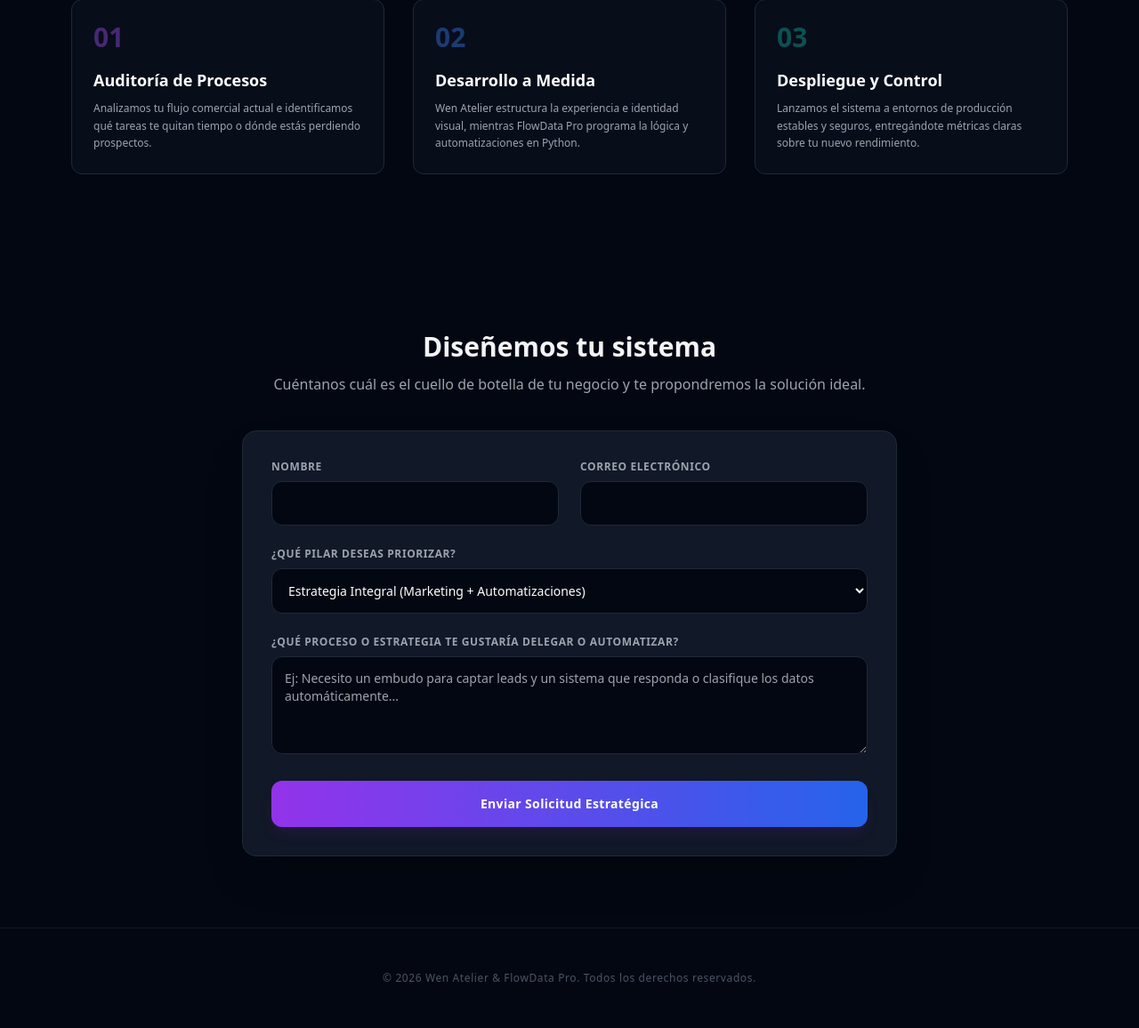
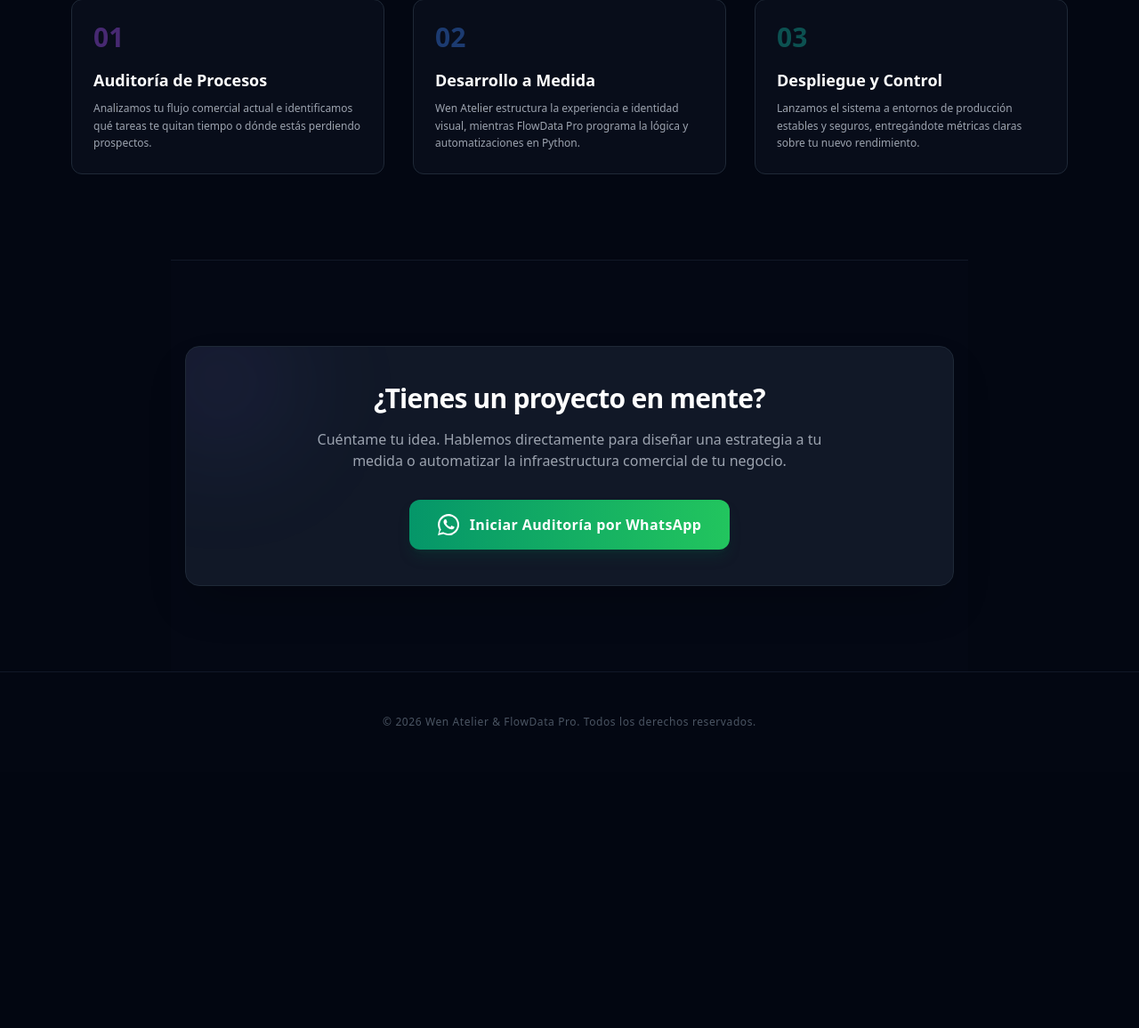
Before and after one commit to julietaventuri072-byte/mi_portafolio, a Flask app: page / in a window 1280 px wide. Shown: the part 1636-2792 px from the top of the page at 89% size. After the commit the page ends 2452 px from the top, so only its background shows below. Run offline with Flask 3, Linux system fonts and the light colour scheme; some libraries are stand-ins or nearby versions.

Commit message:
Seccion de contacto actualizada a WhatsApp directo

```diff
--- a/templates/index.html
+++ b/templates/index.html
@@ -5,7 +5,6 @@
     <meta charset="UTF-8">
     <meta name="viewport" content="width=device-width, initial-scale=1.0">
     <title>Wen Atelier & FlowData Pro | Marketing y Automatización</title>
-    <!-- Tailwind CSS -->
     <script src="https://cdn.tailwindcss.com"></script>
     <style>
         /* Animación sutil para el fondo y elementos clave */
@@ -21,7 +20,6 @@
 
 <body class="bg-gray-950 text-gray-100 font-sans selection:bg-purple-600 selection:text-white antialiased">
 
-    <!-- Navegación -->
     <nav class="border-b border-gray-900 bg-gray-950/80 backdrop-blur sticky top-0 z-50">
         <div class="p-6 max-w-7xl mx-auto flex justify-between items-center">
             <div class="text-xl md:text-2xl font-bold tracking-wide flex items-center gap-2">
@@ -39,7 +37,6 @@
         </div>
     </nav>
 
-    <!-- Hero Section (Llamativa con tipografía y gradientes) -->
     <header class="max-w-5xl mx-auto text-center py-28 px-4 relative">
         <div class="absolute inset-0 bg-gradient-to-r from-purple-500/5 to-blue-500/5 blur-3xl -z-10"></div>
 
@@ -70,7 +67,6 @@
             <a href="https://www.instagram.com/wenatelierstudio?igsh=aHU2eHJkM2hzanN1" target="_blank"
                 rel="noopener noreferrer"
                 class="w-full sm:w-auto bg-gray-900/80 text-gray-300 border border-gray-800 font-semibold px-6 py-4 rounded-xl hover:bg-gray-800 transition text-base flex items-center justify-center gap-2">
-                <!-- Icono de Instagram minimalista -->
                 <svg class="w-5 h-5 text-pink-400" fill="currentColor" viewBox="0 0 24 24">
                     <path
                         d="M12 2.163c3.204 0 3.584.012 4.85.07 3.252.148 4.771 1.691 4.919 4.919.058 1.265.069 1.645.069 4.849 0 3.205-.012 3.584-.069 4.849-.149 3.225-1.664 4.771-4.919 4.919-1.266.058-1.644.07-4.85.07-3.204 0-3.584-.012-4.849-.07-3.26-.149-4.771-1.699-4.919-4.92-.058-1.265-.07-1.644-.07-4.849 0-3.204.013-3.583.07-4.849.149-3.227 1.664-4.771 4.919-4.919 1.266-.057 1.645-.069 4.849-.069zM12 0C8.741 0 8.333.014 7.053.072 2.695.272.273 2.69.073 7.051.014 8.333 0 8.741 0 12c0 3.259.014 3.668.072 4.948.2 4.358 2.618 6.78 6.98 6.98 1.281.058 1.689.072 4.948.072 3.259 0 3.668-.014 4.948-.072 4.354-.2 6.782-2.618 6.979-6.98.059-1.28.073-1.689.073-4.948 0-3.259-.014-3.667-.072-4.947-.196-4.354-2.617-6.78-6.979-6.98C15.668.014 15.259 0 12 0zm0 5.838a6.162 6.162 0 100 12.324 6.162 6.162 0 000-12.324zM12 16a4 4 0 110-8 4 4 0 010 8zm6.406-11.845a1.44 1.44 0 100 2.881 1.44 1.44 0 000-2.881z" />
@@ -80,11 +76,9 @@
         </div>
     </header>
 
-    <!-- Sección de Soluciones -->
     <section id="soluciones" class="py-24 bg-gray-900/30 border-t border-gray-900/60">
         <div class="max-w-6xl mx-auto px-4">
             <div class="grid md:grid-cols-2 gap-12">
-                <!-- Columna Wen Atelier -->
                 <div
                     class="p-8 bg-gray-900/60 rounded-2xl border border-purple-500/10 glow-effect relative overflow-hidden">
                     <div class="absolute top-0 right-0 w-32 h-32 bg-purple-500/5 rounded-full blur-2xl"></div>
@@ -100,7 +94,6 @@
                     </div>
                 </div>
 
-                <!-- Columna FlowData Pro -->
                 <div
                     class="p-8 bg-gray-900/60 rounded-2xl border border-blue-500/10 glow-effect-blue relative overflow-hidden">
                     <div class="absolute top-0 right-0 w-32 h-32 bg-blue-500/5 rounded-full blur-2xl"></div>
@@ -119,7 +112,6 @@
         </div>
     </section>
 
-    <!-- Nueva Sección: Cómo Trabajamos (Sustituye la necesidad de imágenes complejas) -->
     <section id="metodo" class="py-24 border-t border-gray-900 max-w-6xl mx-auto px-4">
         <div class="text-center mb-16">
             <h2 class="text-3xl font-bold mb-4 tracking-tight">Estructura de Trabajo Transparente</h2>
@@ -149,63 +141,34 @@
         </div>
     </section>
 
-    <!-- Formulario de Contacto -->
-    <section id="contacto" class="max-w-3xl mx-auto py-20 px-4">
-        <div class="text-center mb-10">
-            <h2 class="text-3xl font-bold mb-3">Diseñemos tu sistema</h2>
-            <p class="text-gray-400 font-light">Cuéntanos cuál es el cuello de botella de tu negocio y te propondremos
-                la solución ideal.</p>
-        </div>
-
-        <form action="/contacto" method="POST"
-            class="space-y-6 bg-gray-900 p-8 rounded-2xl border border-gray-800 shadow-2xl">
-            <div class="grid sm:grid-cols-2 gap-6">
-                <div>
-                    <label class="block text-xs font-semibold tracking-wider text-gray-400 uppercase mb-2"
-                        for="nombre">Nombre</label>
-                    <input type="text" id="nombre" name="nombre" required
-                        class="w-full p-3.5 bg-gray-950 border border-gray-800 rounded-xl focus:outline-none focus:border-purple-500 text-white transition text-sm">
-                </div>
-                <div>
-                    <label class="block text-xs font-semibold tracking-wider text-gray-400 uppercase mb-2"
-                        for="email">Correo Electrónico</label>
-                    <input type="email" id="email" name="email" required
-                        class="w-full p-3.5 bg-gray-950 border border-gray-800 rounded-xl focus:outline-none focus:border-blue-500 text-white transition text-sm">
-                </div>
+    <section id="contacto" class="py-24 border-t border-gray-900 bg-gray-900/10 text-center max-w-4xl mx-auto px-4">
+        <div class="bg-gray-900 p-10 rounded-2xl border border-gray-800 shadow-2xl relative overflow-hidden">
+            <div
+                class="absolute -top-10 -left-10 w-40 h-40 bg-gradient-to-br from-purple-500/10 to-blue-500/10 rounded-full blur-3xl">
             </div>
 
-            <div>
-                <label class="block text-xs font-semibold tracking-wider text-gray-400 uppercase mb-2"
-                    for="servicio_interes">¿Qué pilar deseas priorizar?</label>
-                <select id="servicio_interes" name="servicio_interes"
-                    class="w-full p-3.5 bg-gray-950 border border-gray-800 rounded-xl focus:outline-none focus:border-purple-500 text-white transition text-sm">
-                    <option value="Ambos">Estrategia Integral (Marketing + Automatizaciones)</option>
-                    <option value="Marketing">Solo Estrategia Digital y Contenido (Wen Atelier)</option>
-                    <option value="Automatizacion">Solo Desarrollo de Sistemas y Bots (FlowData Pro)</option>
-                </select>
-            </div>
+            <h2 class="text-3xl font-black mb-4 text-white tracking-tight">¿Tienes un proyecto en mente?</h2>
+            <p class="text-gray-400 font-light max-w-xl mx-auto mb-8 text-sm md:text-base leading-relaxed">
+                Cuéntame tu idea. Hablemos directamente para diseñar una estrategia a tu medida o automatizar la
+                infraestructura comercial de tu negocio.
+            </p>
 
-            <div>
-                <label class="block text-xs font-semibold tracking-wider text-gray-400 uppercase mb-2"
-                    for="mensaje">¿Qué proceso o estrategia te gustaría delegar o automatizar?</label>
-                <textarea id="mensaje" name="mensaje" rows="4"
-                    class="w-full p-3.5 bg-gray-950 border border-gray-800 rounded-xl focus:outline-none focus:border-blue-500 text-white transition text-sm"
-                    placeholder="Ej: Necesito un embudo para captar leads y un sistema que responda o clasifique los datos automáticamente..."></textarea>
-            </div>
-
-            <button type="submit"
-                class="w-full bg-gradient-to-r from-purple-600 to-blue-600 hover:opacity-95 text-white font-bold py-4 px-4 rounded-xl transition text-sm tracking-wide shadow-lg shadow-purple-900/20">
-                Enviar Solicitud Estratégica
-            </button>
-        </form>
+            <a href="https://wa.me/50764371369?text=%C2%A1Hola%20Wen%20Atelier!%20Vengo%20de%20la%20web%20y%20me%20gustar%C3%ADa%20solicitar%20una%20auditor%C3%ADa%20para%20mi%20negocio."
+                target="_blank" rel="noopener noreferrer"
+                class="inline-flex items-center gap-3 bg-gradient-to-r from-emerald-600 to-green-500 hover:from-emerald-500 hover:to-green-400 text-white font-bold py-4 px-8 rounded-xl transition text-base tracking-wide shadow-lg shadow-emerald-900/30 hover:scale-[1.02] transform duration-200">
+                <svg class="w-6 h-6" fill="currentColor" viewBox="0 0 24 24">
+                    <path
+                        d="M.057 24l1.687-6.163c-1.041-1.804-1.588-3.849-1.587-5.946C.06 5.348 5.397.01 12.008.01c3.202.001 6.212 1.246 8.477 3.514 2.266 2.268 3.507 5.28 3.505 8.484-.004 6.657-5.34 11.997-11.953 11.997-2.005-.001-3.973-.502-5.713-1.457L0 24zm6.59-3.56c1.64.975 3.524 1.489 5.437 1.491 5.438 0 9.86-4.426 9.863-9.864.001-2.634-1.025-5.111-2.887-6.974-1.861-1.863-4.337-2.89-6.971-2.891-5.441 0-9.866 4.426-9.869 9.865-.001 1.951.511 3.856 1.485 5.508L1.517 21.5l3.85-1.012zm11.366-6.31c-.302-.151-1.785-.882-2.057-.981-.273-.099-.471-.148-.67.15-.197.297-.767.98-.94 1.177-.174.199-.347.223-.649.072-.302-.151-1.274-.469-2.427-1.496-.897-.8-1.502-1.787-1.679-2.088-.176-.302-.019-.465.132-.614.136-.134.302-.351.453-.527.151-.176.201-.302.302-.503.101-.201.05-.377-.025-.526-.075-.149-.67-1.613-.918-2.21-.242-.58-.487-.501-.67-.51l-.57-.01c-.198 0-.52.074-.792.372-.272.297-1.04 1.016-1.04 2.479 0 1.462 1.065 2.875 1.213 3.074.149.198 2.095 3.2 5.076 4.487.709.306 1.263.489 1.694.626.712.226 1.36.194 1.872.118.571-.085 1.785-.73 2.034-1.434.248-.704.248-1.309.173-1.434-.075-.125-.272-.199-.57-.351z" />
+                </svg>
+                Iniciar Auditoría por WhatsApp
+            </a>
+        </div>
     </section>
 
-    <!-- Footer -->
     <footer class="text-center py-12 text-gray-600 text-xs border-t border-gray-900 tracking-wider">
         &copy; 2026 Wen Atelier & FlowData Pro. Todos los derechos reservados.
     </footer>
-    <!-- AQUÍ PEGAS EL BOTÓN DE WHATSAPP (REMPLAZA EL NÚMERO POR EL TUYO) -->
-    <!-- ============================================================== -->
+
     <a href="https://wa.me/50764371369?text=%C2%A1Hola%20Wen%20Atelier!%20Vengo%20de%20la%20web%20y%20me%20gustar%C3%ADa%20solicitar%20una%20auditor%C3%ADa%20para%20mi%20negocio."
         target="_blank" rel="noopener noreferrer"
         class="fixed bottom-6 right-6 bg-emerald-600 hover:bg-emerald-500 text-white p-4 rounded-full shadow-2xl transition-all duration-300 hover:scale-110 z-50 flex items-center justify-center group"
```
